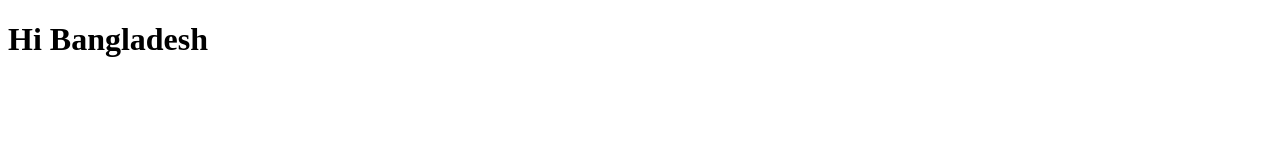
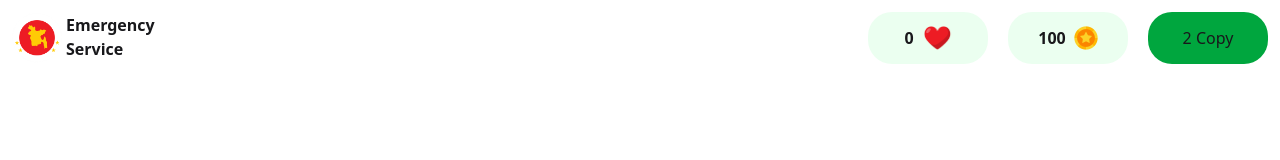
Before and after one commit to obayed324/Bangladesh-Emergency-Hotline, a plain HTML site: page index.html in a window 1280 px wide. Drawn offline with nearby package versions, Linux system fonts and the light colour scheme.

Commit message:
Nav Section Done

```diff
--- a/index.html
+++ b/index.html
@@ -6,8 +6,41 @@
     <meta name="viewport" content="width=device-width, initial-scale=1.0">
     <title>Bangladesh Emergency Hotline</title>
     <link rel="shortcut icon" href="./assets/logo-dark.png" type="image/x-icon">
+
+    <!-- font awesome CDN -->
+    <link rel="stylesheet" href="https://cdnjs.cloudflare.com/ajax/libs/font-awesome/7.0.0/css/all.min.css" integrity="sha512-DxV+EoADOkOygM4IR9yXP8Sb2qwgidEmeqAEmDKIOfPRQZOWbXCzLC6vjbZyy0vPisbH2SyW27+ddLVCN+OMzQ==" crossorigin="anonymous" referrerpolicy="no-referrer" />
+
+    <!-- tailwind CSS CDN and daisy UI CDN -->
+    <link href="https://cdn.jsdelivr.net/npm/daisyui@5" rel="stylesheet" type="text/css" />
+    <script src="https://cdn.jsdelivr.net/npm/@tailwindcss/browser@4"></script>
 </head>
 <body>
-    <h1>Hi Bangladesh</h1>
+    <nav class=" flex items-center justify-between mx-w-[1920px] mx-h-[100px] mx-auto p-3">
+        <div>
+           <div class=" flex gap-1">
+                <img src="./assets/logo-dark.png" alt="" class=" w-[50px] h-[50px]">
+                <p class=" font-extrabold">Emergency <br> Service</p>
+           </div>
+
+        </div>
+        <div class="flex gap-5">
+            <div class="flex justify-center items-center bg-[#41ff6b1a] rounded-3xl p-3 gap-2 w-[120px] h-[52px]">
+                <p class=" font-bold">0</p>
+                <img src="./assets/heart.png" alt="" class=" w-[30px] h-[30px] ">
+            </div>
+
+
+            <div class="w-[120px] h-[52px] justify-center flex items-center bg-[#41ff6b1a] rounded-3xl p-2 gap-2">
+                <p class=" font-bold">100</p>
+                <img src="./assets/coin.png" alt="" class=" w-[24px] h-[24px]">
+            </div>
+
+            <div class="flex items-center justify-center w-[120px] h-[52px] bg-[#00a63e] rounded-3xl">
+                <p><span>2</span> Copy</p>
+            </div>
+
+
+        </div>
+    </nav>
 </body>
 </html>
```
Also changed, not shown: tailwind.config.js (added).
